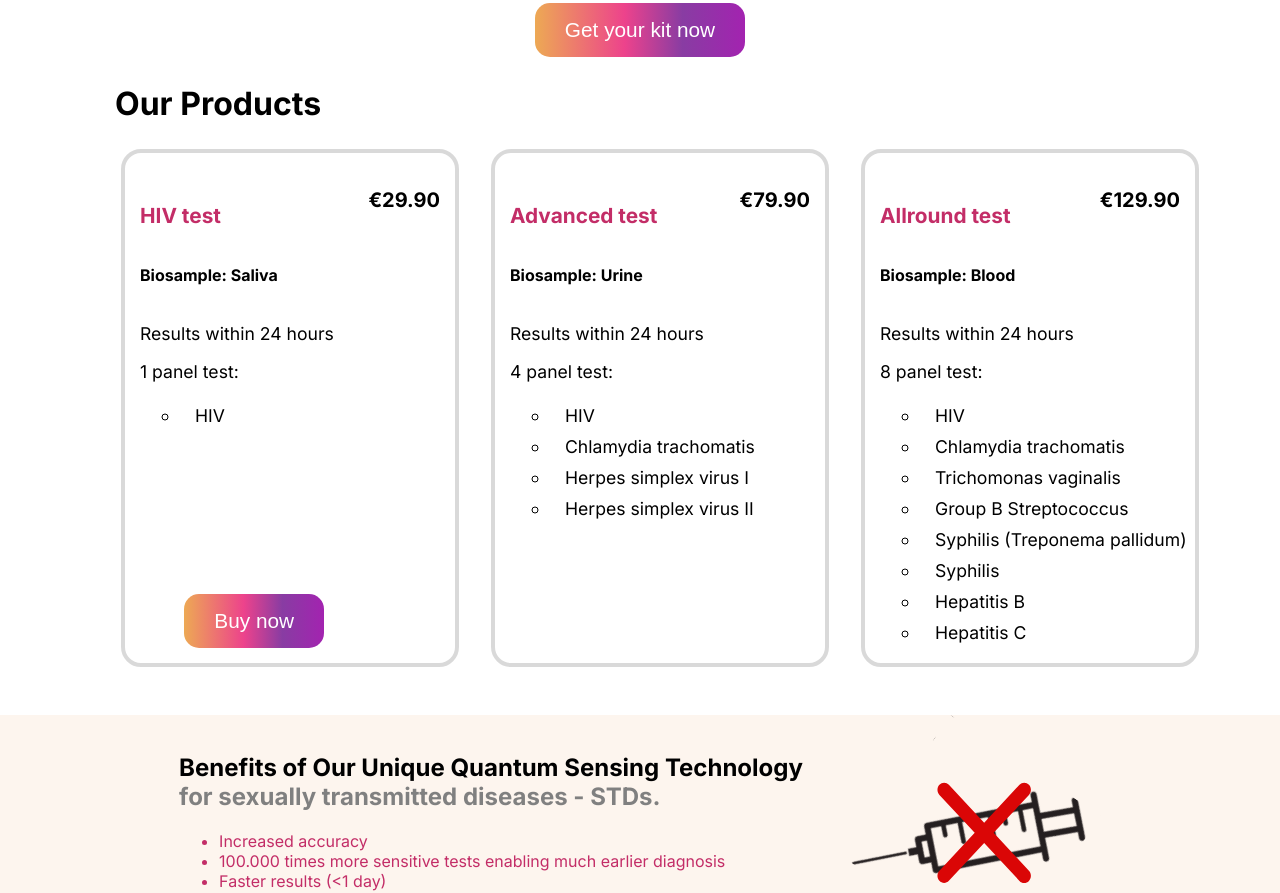
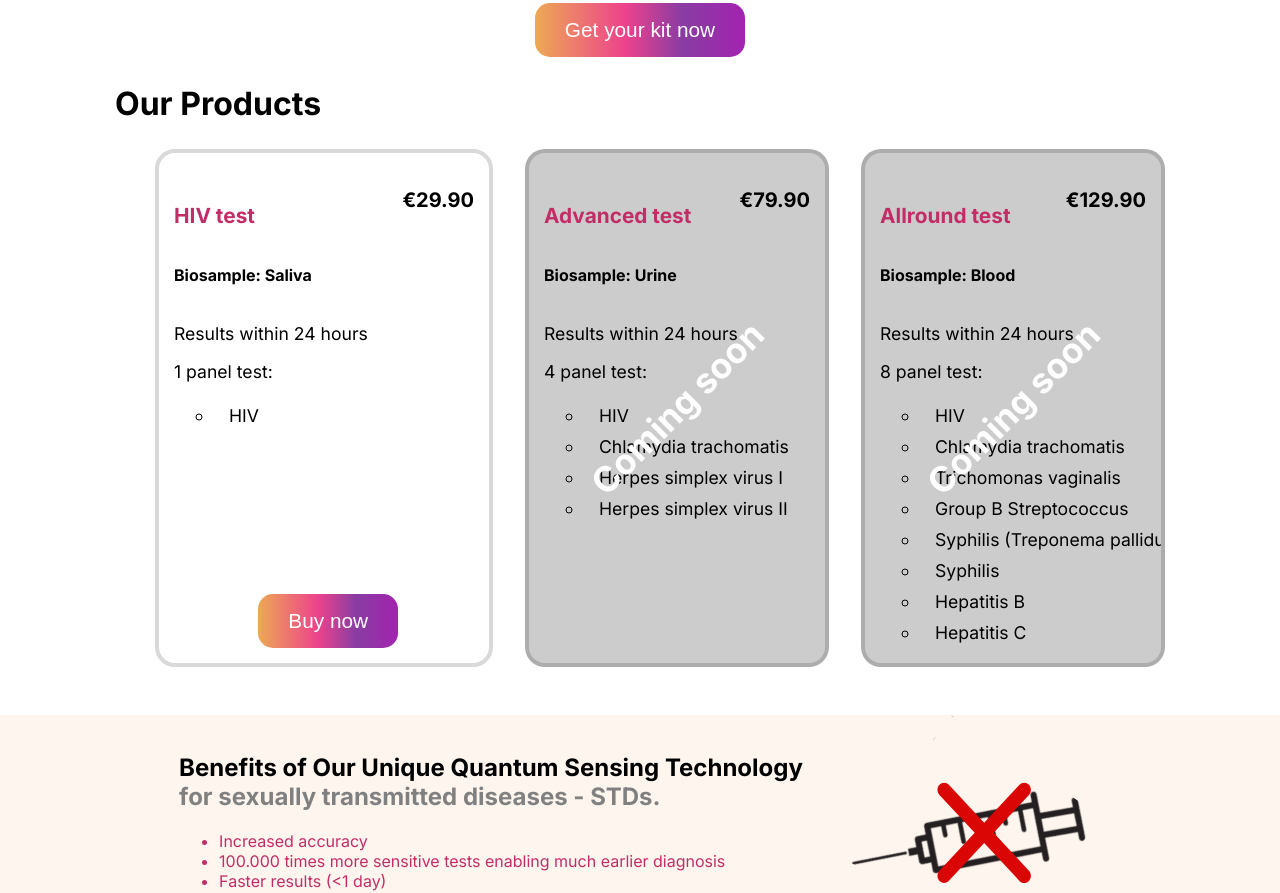
Before and after one commit to nilsrehtanz/diamed, a Next.js app: page / in a window 1280 px wide. Shown: the part 760-1653 px from the top of the page. Built offline with nearby package versions, Linux system fonts and the light colour scheme.

Commit message:
added coming soon

```diff
--- a/components/landing/ProductsSection.module.css
+++ b/components/landing/ProductsSection.module.css
@@ -49,6 +49,7 @@
 .productsList button {
   margin-top: auto;
   align-self: center;
+  margin-left: 80px;
 }
 
 .divider {
@@ -58,6 +59,28 @@
   justify-content: space-between;
 }
 
+.comingSoon {
+  position: relative;
+  overflow: hidden;
+  background: rgba(128, 128, 128, 0.4);
+}
+
+.comingSoonText {
+  position: absolute;
+  top: 0;
+  right: 0;
+  bottom: 0;
+  left: 0;
+  color: white;
+  display: flex;
+  align-items: center;
+  justify-content: center;
+  font-size: 2em;
+  font-weight: bold;
+  transform: rotate(-45deg);
+  text-align: center;
+}
+
 @media (max-width: 1200px) {
   .productsList {
     flex-direction: column;
--- a/components/landing/ProductsSection.tsx
+++ b/components/landing/ProductsSection.tsx
@@ -29,7 +29,10 @@ function ProductsSection() {
             ></Button>
           </div>
         </li>
-        <li>
+        <li className={classes.comingSoon}>
+          <div className={classes.comingSoonText}>
+            Coming soon
+          </div>
           <p className={classes.price}>€79.90</p>
           <div>
             <h5>Advanced test</h5>
@@ -44,7 +47,10 @@ function ProductsSection() {
             </ul>
           </div>
         </li>
-        <li>
+        <li className={classes.comingSoon}>
+          <div className={classes.comingSoonText}>
+            Coming soon
+          </div>
           <p className={classes.price}>€129.90</p>
           <div>
             <h5>Allround test</h5>
```
